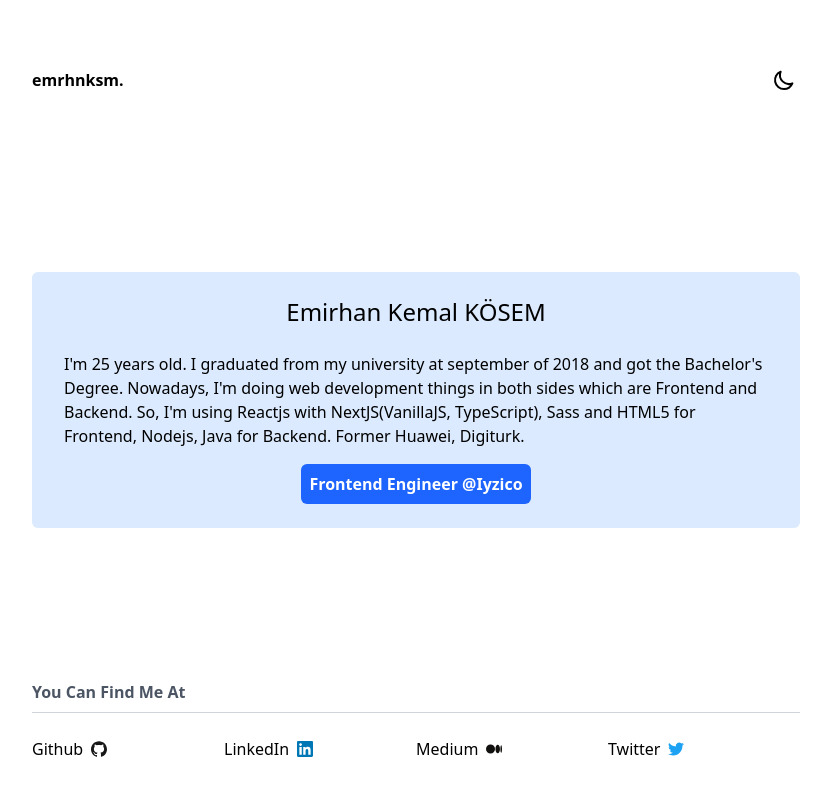
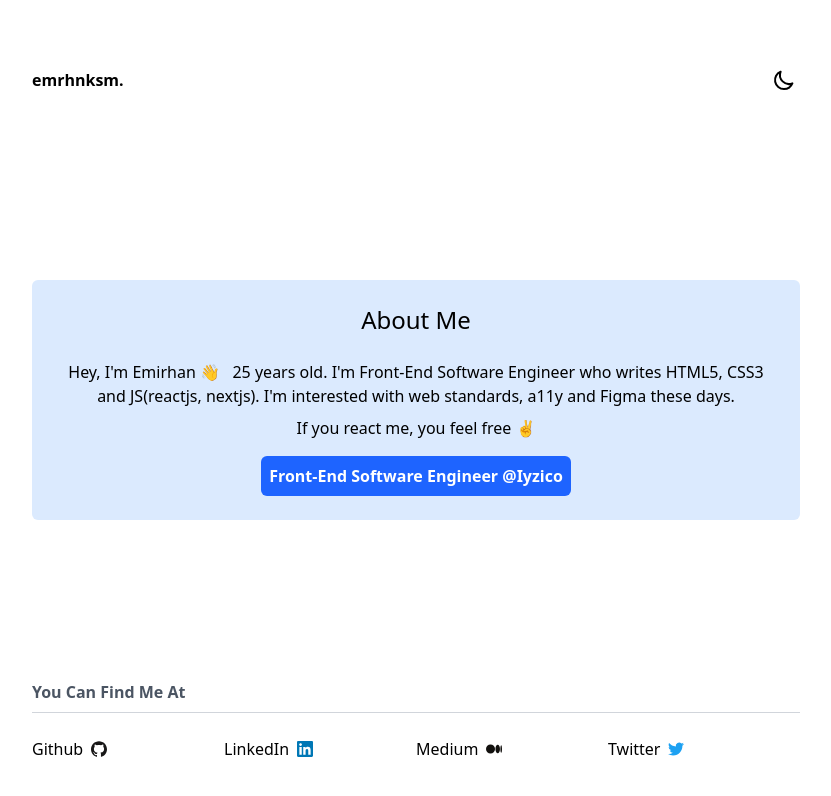
Before and after one commit to KemalEmirhan/emirhan.github.io, a Next.js app: page / in a window 1280 px wide. Shown: the top 796 px of the page, without its empty margins (224-1055 px from the left). Built offline with nearby package versions, Linux system fonts and the light colour scheme.

Commit message:
fix: change about me text

```diff
--- a/src/components/about/index.jsx
+++ b/src/components/about/index.jsx
@@ -8,16 +8,17 @@
     return (
         <article className={styles.about}>
             <h2 className={styles.about_header}>
-                Emirhan Kemal KÖSEM
+                About Me
             </h2>
-            <p className={styles.about_content}>
-                I'm {age} years old. I graduated from my university at september of 2018 and got the Bachelor's Degree. Nowadays, I'm doing web development things in both sides which are Frontend and Backend. So, I'm using Reactjs with NextJS(VanillaJS, TypeScript), Sass and HTML5 for
-                Frontend, Nodejs, Java for Backend.
-                Former Huawei, Digiturk.
-            </p>
-            <span className={styles.about_role}>
-                Frontend Engineer @Iyzico
-            </span>
+            <section className={styles.about_content}>
+                <p>
+                    Hey, I'm Emirhan 👋  &nbsp; {age} years old. I'm Front-End Software Engineer who writes HTML5, CSS3 and JS(reactjs, nextjs). I'm interested with web standards, a11y and Figma these days. <wbr />
+                </p>
+                <p>If you react me, you feel free ✌</p>
+            </section>
+            <section className={styles.about_role}>
+                <p>Front-End Software Engineer @Iyzico</p>
+            </section>
         </article>
     );
 }
--- a/src/components/about/index.module.css
+++ b/src/components/about/index.module.css
@@ -30,10 +30,19 @@
     @apply
     mb-4
     text-center
-    font-light text-sm md:text-base md:text-left text-black
 }
 
-:global(.dark) .about_content {
+.about_content > p {
+    @apply
+    font-light text-sm md:text-base text-black
+}
+
+.about_content > p:last-child {
+    @apply
+    mt-2
+}
+
+:global(.dark) .about_content > p{
     @apply
     text-white
 }
@@ -44,10 +53,9 @@
     rounded-md
     mx-auto
     bg-company-blue
+}
+
+.about_role > p {
+    @apply
     text-white font-semibold text-sm md:text-base
 }
-
-:global(.dark) .about_role {
-    @apply
-    text-white
-}
```
